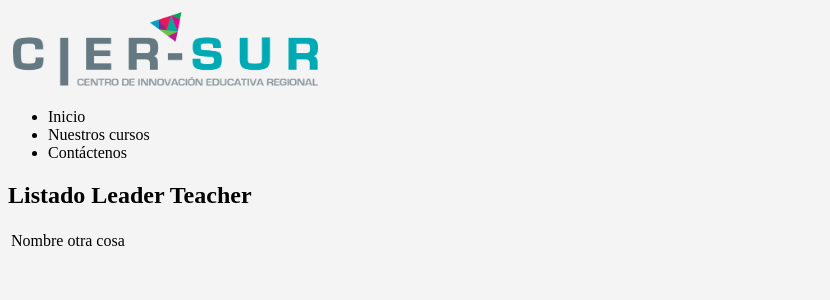
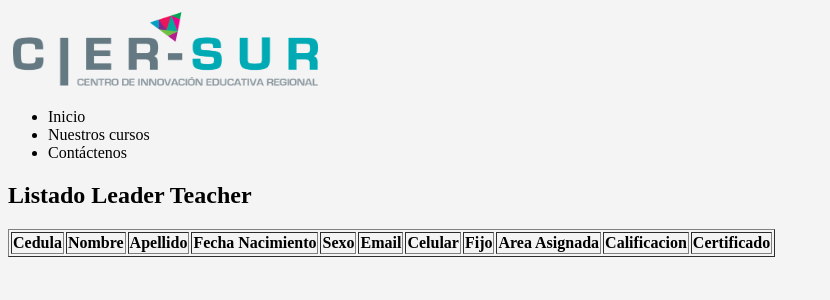
Before and after one commit to anderojas1/moodle, a Django app: template moodle/templates/campus/listado-leader-teacher.html in a window 1280 px wide. Shown: the top 300 px of the page, without its empty margins (0-830 px from the left). Run offline with Django 3.2, Linux system fonts and the light colour scheme; the template is opened without the code that fills it, so the values that code supplies are empty.

Commit message:
Tabla bonita

```diff
--- a/moodle/templates/campus/listado-leader-teacher.html
+++ b/moodle/templates/campus/listado-leader-teacher.html
@@ -8,18 +8,36 @@ Master Teacher | Listado
 <h2>Listado Leader Teacher</h2>
 <div class="listado-leaderTeacher">
 
-    <table>
+    <table border="1">
 
 		<tr>
-            <td> Nombre </td>
-            <td> otra cosa</td>
+            <td><b> Cedula </b></td>
+            <td><b> Nombre </b></td>
+            <td><b> Apellido </b></td>
+            <td><b> Fecha Nacimiento </b></td>
+            <td><b> Sexo </b></td>
+            <td><b> Email </b></td>
+            <td><b> Celular </b></td>
+            <td><b> Fijo </b></td>
+            <td><b>  Area Asignada </b></td>
+            <td><b> Calificacion </b></td>
+            <td><b> Certificado </b></td>
 
         </tr>
 
         {% for persona in leaderTeacher%}
             <tr>
-		      <td>{{persona.nombre}}</td>
+		      <td>{{persona.cedula}}</td>
+              <td>{{persona.nombre}} </td>
+              <td>{{persona.apellidos}} </td>
+              <td>{{persona.fecha_nacimiento}} </td>
+              <td>{{persona.sexo}} </td>
+              <td>{{persona.email}} </td>
               <td>{{persona.celular}} </td>
+              <td>{{persona.fijo}} </td>
+              <td>{{persona.areaAsignada}} </td>
+              <td>{{persona.calificacion}} </td>
+              <td>{{persona.certificado}} </td>
             </tr>
         {% endfor %}
 
```
Also changed, not shown: moodle/app/curso/migrations/0004_merge.py (added).
